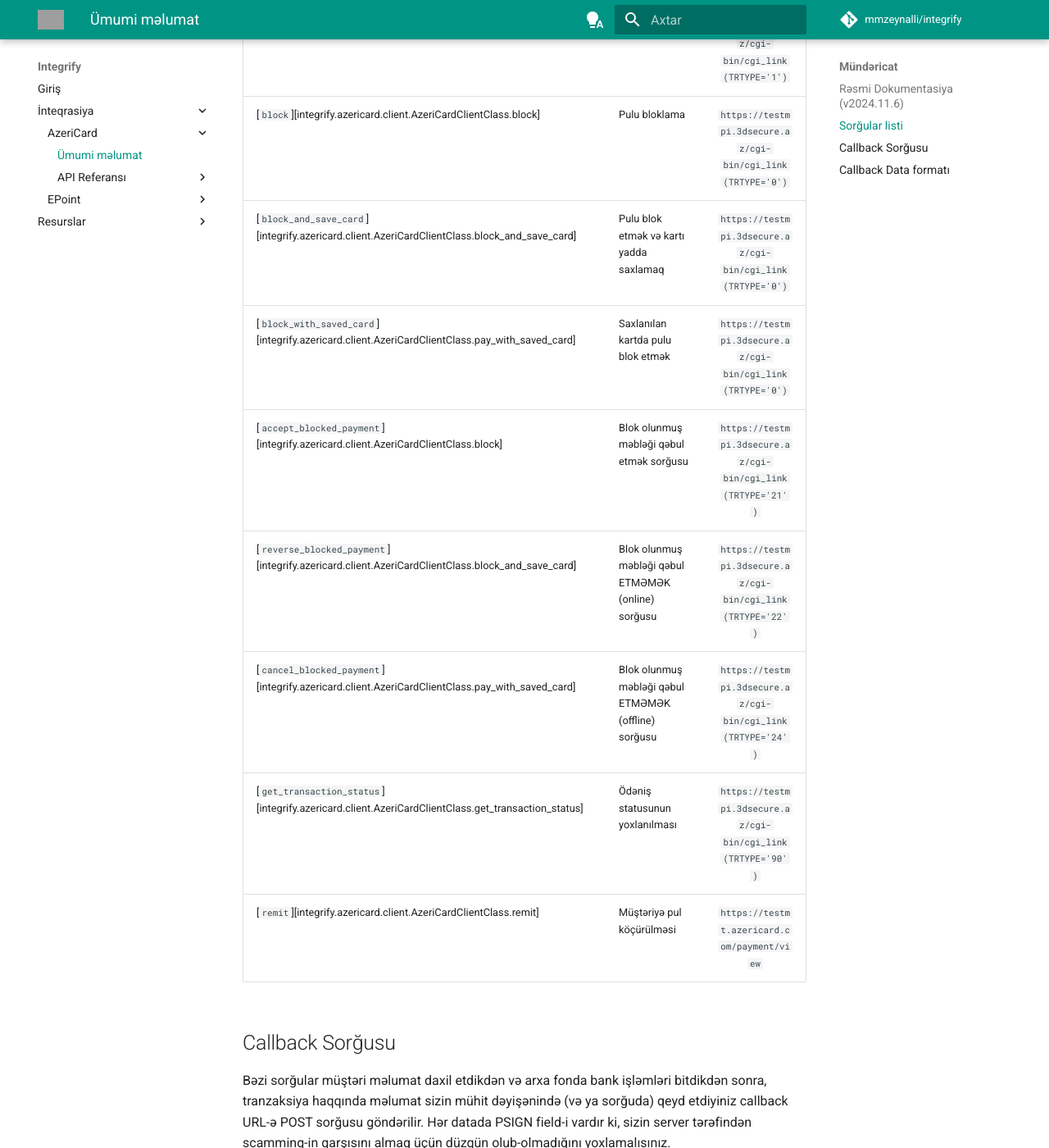
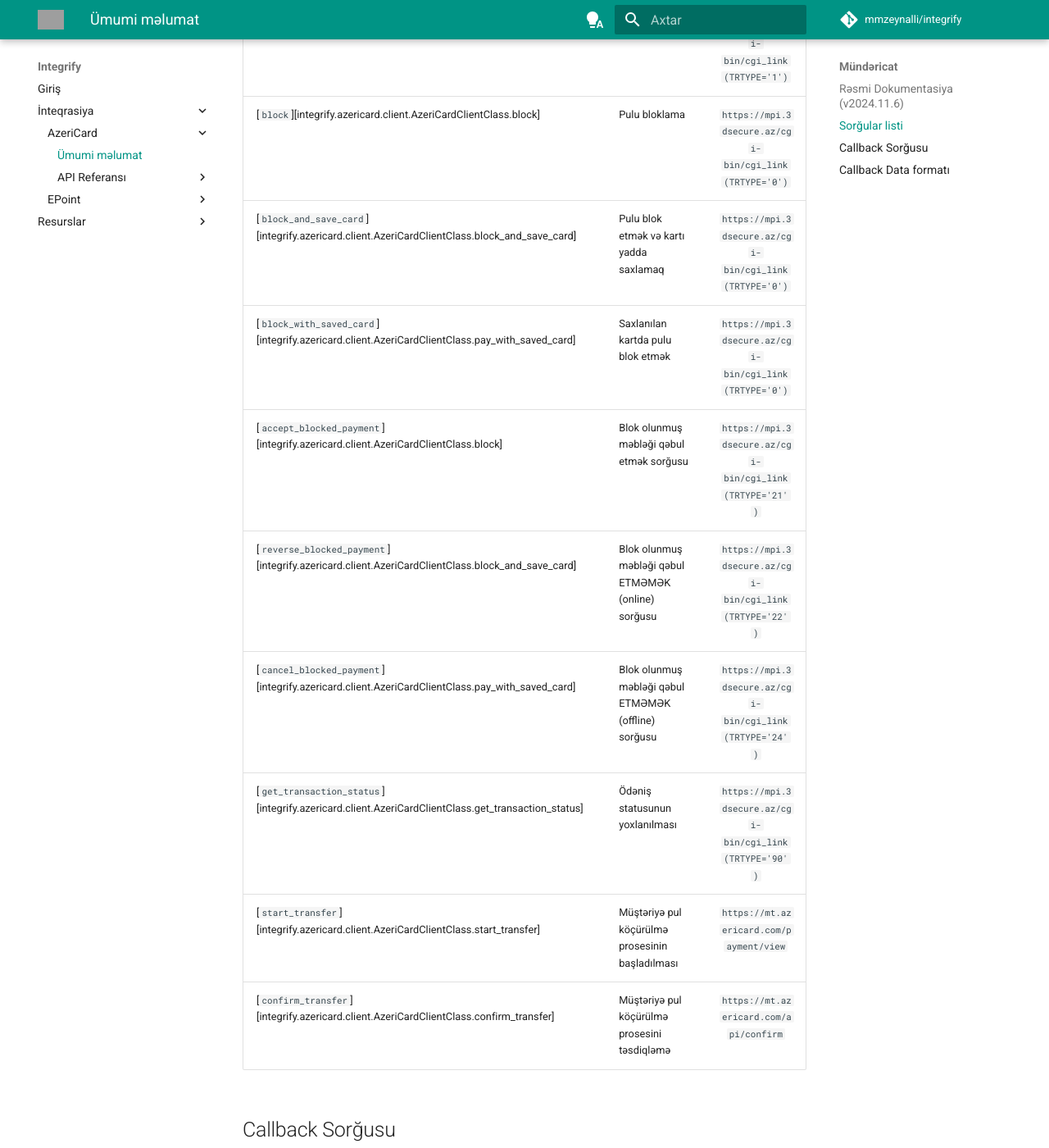
Before and after one commit to mmzeynalli/integrify, an MkDocs documentation site: the page built from docs/az/docs/azericard/about.md, in a window 1280 px wide and 1400 px high, scrolled down 1133 px. Shown: the whole window at 82% size. Built offline with MkDocs 1.6.1 and Material for MkDocs 9.7.7, drawn with Linux system fonts in a browser that asks for light colours; comment, search, counter and statistics services are not loaded; some of the changed text lies outside the part shown; grey boxes are pictures that could not be loaded.

```diff
--- a/docs/az/docs/azericard/about.md
+++ b/docs/az/docs/azericard/about.md
@@ -1,4 +1,4 @@
-# azericard
+# AzeriCard
 
 ???+ warning
     Bu sorğulardan istifadə etmək üçün, bu dəyərləri "environment variable"-larına əlavə etməlisiniz: `AZERICARD_KEY_FILE_PATH`. Bu AzeriCard-dan alınmış açar faylıdır.
@@ -17,19 +17,20 @@
 
 ## Sorğular listi { #list-of-requests }
 
-| Sorğu metodu                                                                                       | Məqsəd                                               |                        Azericard API                         |
-| :------------------------------------------------------------------------------------------------- | :--------------------------------------------------- | :----------------------------------------------------------: |
-| [`pay`][integrify.azericard.client.AzeriCardClientClass.pay]                                       | Ödəniş                                               | `https://testmpi.3dsecure.az/cgi-bin/cgi_link (TRTYPE='1')`  |
-| [`pay_and_save_card`][integrify.azericard.client.AzeriCardClientClass.pay_and_save_card]           | Ödəniş etmə və kartı yadda saxlamaq                  | `https://testmpi.3dsecure.az/cgi-bin/cgi_link (TRTYPE='1')`  |
-| [`pay_with_saved_card`][integrify.azericard.client.AzeriCardClientClass.pay_with_saved_card]       | Saxlanılan kartla ödəniş                             | `https://testmpi.3dsecure.az/cgi-bin/cgi_link (TRTYPE='1')`  |
-| [`block`][integrify.azericard.client.AzeriCardClientClass.block]                                   | Pulu bloklama                                        | `https://testmpi.3dsecure.az/cgi-bin/cgi_link (TRTYPE='0')`  |
-| [`block_and_save_card`][integrify.azericard.client.AzeriCardClientClass.block_and_save_card]       | Pulu blok etmək və kartı yadda saxlamaq              | `https://testmpi.3dsecure.az/cgi-bin/cgi_link (TRTYPE='0')`  |
-| [`block_with_saved_card`][integrify.azericard.client.AzeriCardClientClass.pay_with_saved_card]     | Saxlanılan kartda pulu blok etmək                    | `https://testmpi.3dsecure.az/cgi-bin/cgi_link (TRTYPE='0')`  |
-| [`accept_blocked_payment`][integrify.azericard.client.AzeriCardClientClass.block]                  | Blok olunmuş məbləği qəbul etmək sorğusu             | `https://testmpi.3dsecure.az/cgi-bin/cgi_link (TRTYPE='21')` |
-| [`reverse_blocked_payment`][integrify.azericard.client.AzeriCardClientClass.block_and_save_card]   | Blok olunmuş məbləği qəbul ETMƏMƏK (online) sorğusu  | `https://testmpi.3dsecure.az/cgi-bin/cgi_link (TRTYPE='22')` |
-| [`cancel_blocked_payment`][integrify.azericard.client.AzeriCardClientClass.pay_with_saved_card]    | Blok olunmuş məbləği qəbul ETMƏMƏK (offline) sorğusu | `https://testmpi.3dsecure.az/cgi-bin/cgi_link (TRTYPE='24')` |
-| [`get_transaction_status`][integrify.azericard.client.AzeriCardClientClass.get_transaction_status] | Ödəniş statusunun yoxlanılması                       | `https://testmpi.3dsecure.az/cgi-bin/cgi_link (TRTYPE='90')` |
-| [`remit`][integrify.azericard.client.AzeriCardClientClass.remit]                                   | Müştəriyə pul köçürülməsi                            |         `https://testmt.azericard.com/payment/view`          |
+| Sorğu metodu                                                                                       | Məqsəd                                               |                      Azericard API                       |
+| :------------------------------------------------------------------------------------------------- | :--------------------------------------------------- | :------------------------------------------------------: |
+| [`pay`][integrify.azericard.client.AzeriCardClientClass.pay]                                       | Ödəniş                                               | `https://mpi.3dsecure.az/cgi-bin/cgi_link (TRTYPE='1')`  |
+| [`pay_and_save_card`][integrify.azericard.client.AzeriCardClientClass.pay_and_save_card]           | Ödəniş etmə və kartı yadda saxlamaq                  | `https://mpi.3dsecure.az/cgi-bin/cgi_link (TRTYPE='1')`  |
+| [`pay_with_saved_card`][integrify.azericard.client.AzeriCardClientClass.pay_with_saved_card]       | Saxlanılan kartla ödəniş                             | `https://mpi.3dsecure.az/cgi-bin/cgi_link (TRTYPE='1')`  |
+| [`block`][integrify.azericard.client.AzeriCardClientClass.block]                                   | Pulu bloklama                                        | `https://mpi.3dsecure.az/cgi-bin/cgi_link (TRTYPE='0')`  |
+| [`block_and_save_card`][integrify.azericard.client.AzeriCardClientClass.block_and_save_card]       | Pulu blok etmək və kartı yadda saxlamaq              | `https://mpi.3dsecure.az/cgi-bin/cgi_link (TRTYPE='0')`  |
+| [`block_with_saved_card`][integrify.azericard.client.AzeriCardClientClass.pay_with_saved_card]     | Saxlanılan kartda pulu blok etmək                    | `https://mpi.3dsecure.az/cgi-bin/cgi_link (TRTYPE='0')`  |
+| [`accept_blocked_payment`][integrify.azericard.client.AzeriCardClientClass.block]                  | Blok olunmuş məbləği qəbul etmək sorğusu             | `https://mpi.3dsecure.az/cgi-bin/cgi_link (TRTYPE='21')` |
+| [`reverse_blocked_payment`][integrify.azericard.client.AzeriCardClientClass.block_and_save_card]   | Blok olunmuş məbləği qəbul ETMƏMƏK (online) sorğusu  | `https://mpi.3dsecure.az/cgi-bin/cgi_link (TRTYPE='22')` |
+| [`cancel_blocked_payment`][integrify.azericard.client.AzeriCardClientClass.pay_with_saved_card]    | Blok olunmuş məbləği qəbul ETMƏMƏK (offline) sorğusu | `https://mpi.3dsecure.az/cgi-bin/cgi_link (TRTYPE='24')` |
+| [`get_transaction_status`][integrify.azericard.client.AzeriCardClientClass.get_transaction_status] | Ödəniş statusunun yoxlanılması                       | `https://mpi.3dsecure.az/cgi-bin/cgi_link (TRTYPE='90')` |
+| [`start_transfer`][integrify.azericard.client.AzeriCardClientClass.start_transfer]                 | Müştəriyə pul köçürülmə prosesinin başladılması      |         `https://mt.azericard.com/payment/view`          |
+| [`confirm_transfer`][integrify.azericard.client.AzeriCardClientClass.confirm_transfer]             | Müştəriyə pul köçürülmə prosesini təsdiqləmə         |          `https://mt.azericard.com/api/confirm`          |
 
 ## Callback Sorğusu { #callback-request }
 
```
Also changed, not shown: other parts of docs/az/docs/azericard/about.md (+18 -18 lines), docs/az/docs/azericard/api-reference/callback.md (+5 -1 lines), docs/az/docs/azericard/api-reference/client.md (+3 -2 lines), docs/az/docs/azericard/api-reference/response.md (+1 -1 lines), 3 other files.
